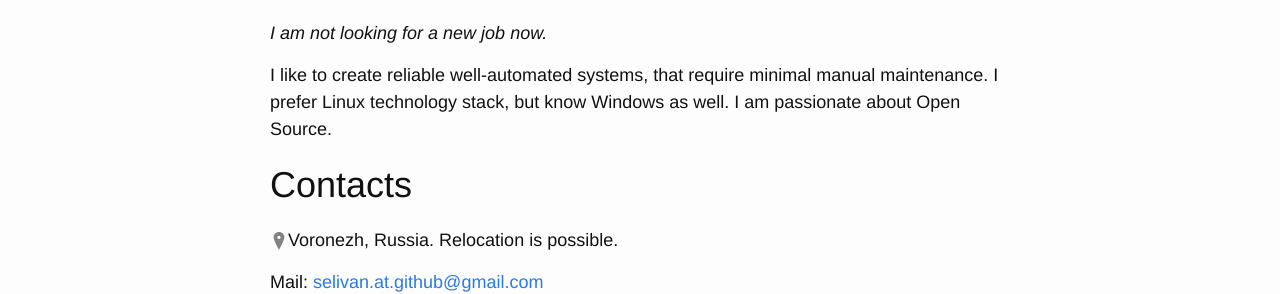
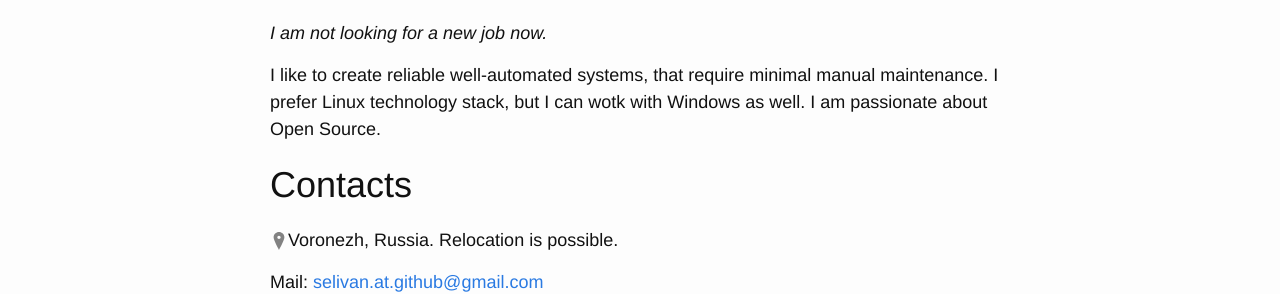
Before and after one commit to selivan/selivan.github.io, a Jekyll site: the page built from cv/index.md, in a window 1280 px wide and 900 px high. Shown: the part 466-760 px from the top of the window. Built offline with Jekyll 4.4.1, drawn with Linux system fonts in a browser that asks for light colours.

Commit message:
Update index.md

```diff
--- a/cv/index.md
+++ b/cv/index.md
@@ -16,7 +16,7 @@ Github: <a href="https://github.com/{{ include.username }}"><span class="icon ic
 
 *I am not looking for a new job now.*
 
-I like to create reliable well-automated systems, that require minimal manual maintenance. I prefer Linux technology stack, but know Windows as well. I am passionate about Open Source.
+I like to create reliable well-automated systems, that require minimal manual maintenance. I prefer Linux technology stack, but I can wotk with Windows as well. I am passionate about Open Source.
 
 # Contacts
 <span class="icon">{% include point-on-map.svg %}</span>Voronezh, Russia. Relocation is possible.
```
